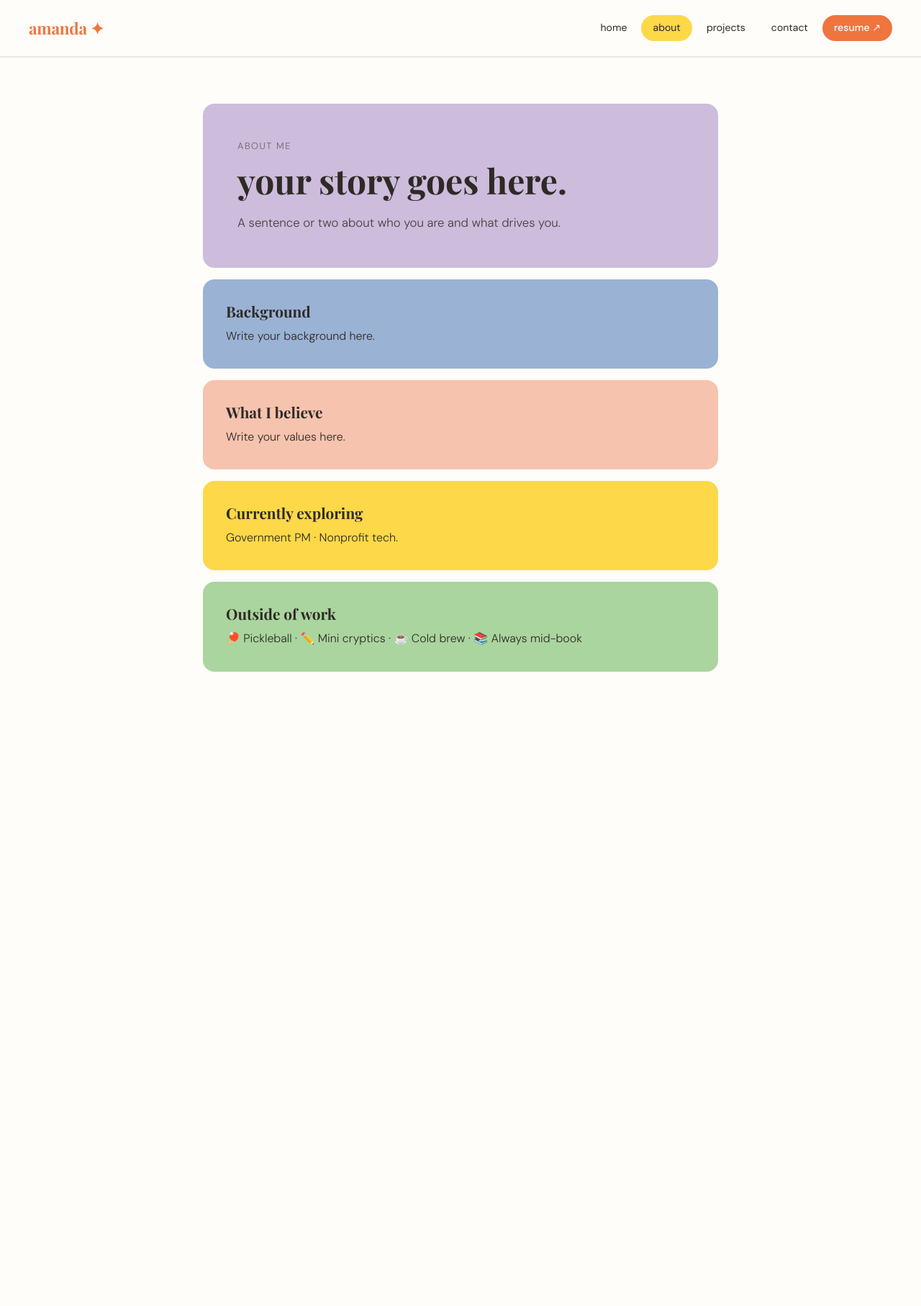
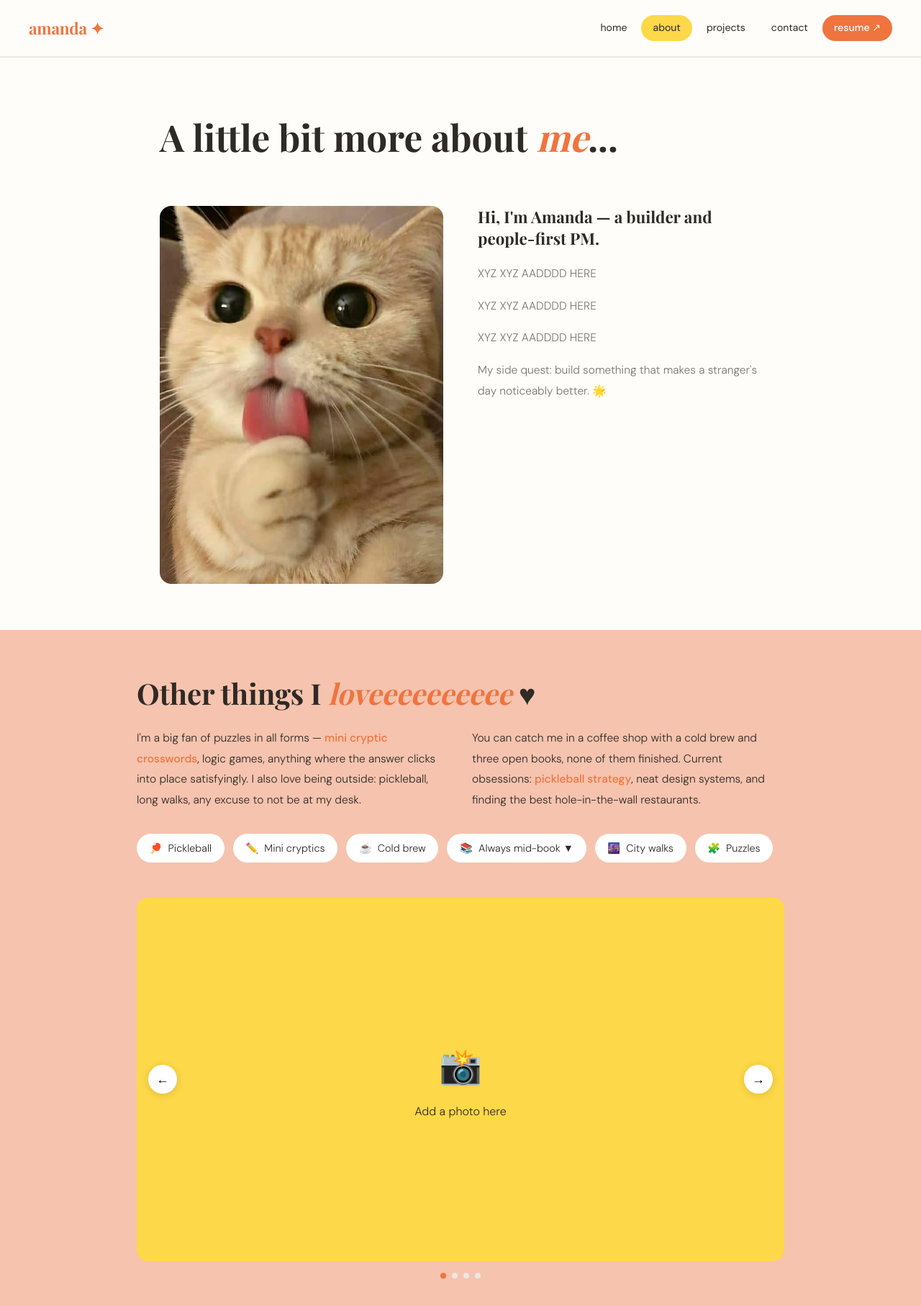
Before and after one commit to amandaminhuang/amandaminhuang.github.io, a React (Vite) app in the folder amanda-portfolio/: page /about in a window 1280 px wide. Shown: the top 1814 px of the page at 72% size. Before the commit the page ends 997 px from the top, so only its background shows below. Built offline with nearby package versions, Linux system fonts and the light colour scheme; a web font is replaced by a local one.

Commit message:
about update

```diff
--- a/amanda-portfolio/src/index.css
+++ b/amanda-portfolio/src/index.css
@@ -303,6 +303,271 @@ h1, h2, h3 { font-family: var(--font-serif); font-weight: 700; line-height: 1.2;
   flex-wrap: wrap;
 }
 
+/* ── ABOUT PAGE ── */
+.about-hero {
+  padding: 5rem 2rem 2rem;
+  max-width: 900px;
+  margin: 0 auto;
+}
+
+.about-hero-heading {
+  font-size: clamp(2rem, 5vw, 3.2rem);
+  font-weight: 700;
+  line-height: 1.2;
+  margin-bottom: 2rem;
+}
+
+.about-hero-heading em {
+  font-style: italic;
+  color: var(--orange);
+}
+
+.about-bio {
+  display: grid;
+  grid-template-columns: 1fr 1fr;
+  gap: 3rem;
+  align-items: start;
+  max-width: 900px;
+  margin: 0 auto;
+  padding: 0 2rem 4rem;
+}
+
+.about-photo {
+  width: 100%;
+  aspect-ratio: 3/4;
+  object-fit: cover;
+  border-radius: var(--radius);
+  display: block;
+}
+
+.about-photo-placeholder {
+  width: 100%;
+  aspect-ratio: 3/4;
+  background: var(--peach);
+  border-radius: var(--radius);
+  display: flex;
+  align-items: center;
+  justify-content: center;
+  font-size: 5rem;
+}
+
+.about-bio-text h2 {
+  font-size: 1.4rem;
+  margin-bottom: 1.25rem;
+  line-height: 1.35;
+}
+
+.about-bio-text p {
+  font-size: 0.97rem;
+  line-height: 1.85;
+  color: var(--muted);
+  margin-bottom: 1rem;
+}
+
+/* ── ABOUT LOVES ── */
+.about-loves {
+  background: var(--peach);
+  padding: 4rem 2rem;
+}
+
+.about-loves-inner {
+  max-width: 900px;
+  margin: 0 auto;
+}
+
+.about-loves h2 {
+  font-size: clamp(1.8rem, 4vw, 2.5rem);
+  margin-bottom: 0.5rem;
+}
+
+.about-loves h2 em {
+  font-style: italic;
+  color: var(--orange);
+}
+
+.about-loves-grid {
+  display: grid;
+  grid-template-columns: 1fr 1fr;
+  gap: 2rem;
+  margin: 1.5rem 0 2rem;
+}
+
+.about-loves-grid p {
+  font-size: 0.97rem;
+  line-height: 1.85;
+  color: var(--text);
+}
+
+.highlight { color: var(--orange); font-weight: 500; }
+
+.about-things {
+  display: flex;
+  gap: 0.75rem;
+  flex-wrap: wrap;
+  margin-bottom: 3rem;
+}
+
+.about-thing {
+  background: white;
+  border-radius: 100px;
+  padding: 0.5rem 1.1rem;
+  font-size: 0.9rem;
+  display: flex;
+  align-items: center;
+  gap: 0.5rem;
+  transition: transform 0.2s;
+  cursor: default;
+}
+.about-thing:hover { transform: translateY(-3px); }
+
+/* ── CAROUSEL ── */
+.carousel {
+  position: relative;
+  overflow: hidden;
+  border-radius: var(--radius);
+  max-width: 900px;
+  margin: 0 auto;
+}
+
+.carousel-track {
+  display: flex;
+  transition: transform 0.4s ease;
+}
+
+.carousel-slide {
+  min-width: 100%;
+  aspect-ratio: 16/9;
+  object-fit: cover;
+  border-radius: var(--radius);
+  background: var(--blue);
+  display: flex;
+  align-items: center;
+  justify-content: center;
+  font-size: 1rem;
+  color: var(--text);
+  padding: 2rem;
+  text-align: center;
+}
+
+.carousel-slide img {
+  width: 100%;
+  height: 100%;
+  object-fit: cover;
+  border-radius: var(--radius);
+}
+
+.carousel-btn {
+  position: absolute;
+  top: 50%;
+  transform: translateY(-50%);
+  background: white;
+  border: none;
+  border-radius: 50%;
+  width: 40px;
+  height: 40px;
+  font-size: 1.1rem;
+  cursor: pointer;
+  box-shadow: 0 2px 12px rgba(0,0,0,0.12);
+  display: flex;
+  align-items: center;
+  justify-content: center;
+  transition: transform 0.2s;
+  z-index: 10;
+}
+.carousel-btn:hover { transform: translateY(-50%) scale(1.1); }
+.carousel-btn--prev { left: 1rem; }
+.carousel-btn--next { right: 1rem; }
+
+.carousel-dots {
+  display: flex;
+  justify-content: center;
+  gap: 0.5rem;
+  margin-top: 1rem;
+}
+
+.carousel-dot {
+  width: 8px;
+  height: 8px;
+  border-radius: 50%;
+  background: var(--border);
+  border: none;
+  cursor: pointer;
+  transition: background 0.2s;
+  padding: 0;
+}
+.carousel-dot--active { background: var(--orange); }
+
+@media (max-width: 700px) {
+  .about-bio { grid-template-columns: 1fr; }
+  .about-loves-grid { grid-template-columns: 1fr; }
+}
+
+/* ── BOOK EASTER EGG ── */
+.easter-egg-wrap {
+  position: relative;
+  display: inline-block;
+}
+
+.book-popover {
+  position: absolute;
+  bottom: calc(100% + 12px);
+  left: 50%;
+  transform: translateX(-50%);
+  background: white;
+  border-radius: var(--radius);
+  padding: 1.25rem;
+  width: 260px;
+  box-shadow: 0 8px 32px rgba(0,0,0,0.12);
+  z-index: 200;
+  animation: pop-in 0.2s ease;
+}
+
+.book-popover::after {
+  content: '';
+  position: absolute;
+  top: 100%;
+  left: 50%;
+  transform: translateX(-50%);
+  border: 8px solid transparent;
+  border-top-color: white;
+}
+
+.book-popover h4 {
+  font-family: var(--font-serif);
+  font-size: 0.95rem;
+  margin-bottom: 0.75rem;
+  color: var(--text);
+}
+
+.book-list {
+  list-style: none;
+  display: flex;
+  flex-direction: column;
+  gap: 0.5rem;
+}
+
+.book-list li {
+  font-size: 0.85rem;
+  color: var(--muted);
+  display: flex;
+  align-items: flex-start;
+  gap: 0.5rem;
+  line-height: 1.4;
+}
+
+.book-list li::before {
+  content: '📖';
+  font-size: 0.8rem;
+  flex-shrink: 0;
+  margin-top: 0.1rem;
+}
+
+@keyframes pop-in {
+  from { opacity: 0; transform: translateX(-50%) translateY(6px); }
+  to   { opacity: 1; transform: translateX(-50%) translateY(0); }
+}
+
+
 /* ── RESPONSIVE ── */
 @media (max-width: 600px) {
   .nav { padding: 1rem 1.25rem; }
--- a/amanda-portfolio/src/pages/about.jsx
+++ b/amanda-portfolio/src/pages/about.jsx
@@ -1,26 +1,163 @@
-const SECTIONS = [
-  { heading: 'Background',         body: 'Write your background here.',    color: 'blue'   },
-  { heading: 'What I believe',     body: 'Write your values here.',        color: 'peach'  },
-  { heading: 'Currently exploring',body: 'Government PM · Nonprofit tech.', color: 'yellow' },
-  { heading: 'Outside of work',    body: '🏓 Pickleball · ✏️ Mini cryptics · ☕ Cold brew · 📚 Always mid-book', color: 'green' },
+import { useState } from 'react'
+
+const SLIDES = [
+  { type: 'placeholder', bg: 'var(--yellow)', emoji: '📸', caption: 'Add a photo here' },
+  { type: 'placeholder', bg: 'var(--blue)',   emoji: '🏓', caption: 'Pickleball adventures' },
+  { type: 'placeholder', bg: 'var(--green)',  emoji: '☕', caption: 'Cold brew research' },
+  { type: 'placeholder', bg: 'var(--purple)', emoji: '✏️', caption: 'Cryptic crossword mode' },
 ]
 
+const BOOKS = [
+  'The Design of Everyday Things — Don Norman',
+  'Thinking in Systems — Donella Meadows',
+  'Invisible Women — Caroline Criado Perez',
+  'The Mom Test — Rob Fitzpatrick',
+  'How Big Things Get Done — Bent Flyvbjerg',
+]
+
+const THINGS = [
+  { emoji: '🏓', label: 'Pickleball',      easter: false },
+  { emoji: '✏️', label: 'Mini cryptics',   easter: false },
+  { emoji: '☕', label: 'Cold brew',        easter: false },
+  { emoji: '📚', label: 'Always mid-book', easter: true  },
+  { emoji: '🌆', label: 'City walks',      easter: false },
+  { emoji: '🧩', label: 'Puzzles',         easter: false },
+]
+
+function Carousel() {
+  const [current, setCurrent] = useState(0)
+  const prev = () => setCurrent(i => (i - 1 + SLIDES.length) % SLIDES.length)
+  const next = () => setCurrent(i => (i + 1) % SLIDES.length)
+
+  return (
+    <div>
+      <div className="carousel">
+        <div
+          className="carousel-track"
+          style={{ transform: `translateX(-${current * 100}%)` }}
+        >
+          {SLIDES.map((slide, i) => (
+            <div
+              key={i}
+              className="carousel-slide"
+              style={{ background: slide.type === 'placeholder' ? slide.bg : undefined }}
+            >
+              {slide.type === 'image'
+                ? <img src={slide.src} alt={slide.caption} />
+                : <div>
+                    <div style={{ fontSize: '3rem', marginBottom: '0.5rem' }}>{slide.emoji}</div>
+                    <p>{slide.caption}</p>
+                  </div>
+              }
+            </div>
+          ))}
+        </div>
+        <button className="carousel-btn carousel-btn--prev" onClick={prev}>←</button>
+        <button className="carousel-btn carousel-btn--next" onClick={next}>→</button>
+      </div>
+      <div className="carousel-dots">
+        {SLIDES.map((_, i) => (
+          <button
+            key={i}
+            className={`carousel-dot ${i === current ? 'carousel-dot--active' : ''}`}
+            onClick={() => setCurrent(i)}
+          />
+        ))}
+      </div>
+    </div>
+  )
+}
+
 export default function About() {
+  const [booksOpen, setBooksOpen] = useState(false)
+
   return (
-    <main className="page">
+    <main>
 
-      <div className="card card--lg card--purple">
-        <p className="eyebrow">about me</p>
-        <h1 className="title-lg">your story goes here.</h1>
-        <p className="subtitle">A sentence or two about who you are and what drives you.</p>
+      <div className="about-hero">
+        <h1 className="about-hero-heading">
+          A little bit more about <em>me</em>...
+        </h1>
       </div>
 
-      {SECTIONS.map(sec => (
-        <div key={sec.heading} className={`card card--${sec.color}`}>
-          <h2 className="title-md">{sec.heading}</h2>
-          <p>{sec.body}</p>
+      <div className="about-bio">
+        <img src="/photo.jpg" alt="Amanda" className="about-photo" />
+        <div className="about-bio-text">
+          <h2>Hi, I'm Amanda — a builder and people-first PM.</h2>
+          <p>
+            XYZ XYZ
+
+            AADDDD HERE
+          </p>
+          <p>
+            XYZ XYZ
+
+            AADDDD HERE
+          </p>
+          <p>
+            XYZ XYZ
+
+            AADDDD HERE
+          </p>
+          <p>My side quest: build something that makes a stranger's day noticeably better. 🌟</p>
         </div>
-      ))}
+      </div>
+
+      <div className="about-loves">
+        <div className="about-loves-inner">
+          <h2>Other things I <em>loveeeeeeeeee</em> ♥</h2>
+
+          <div className="about-loves-grid">
+            <p>
+              I'm a big fan of puzzles in all forms —{' '}
+              <span className="highlight">mini cryptic crosswords</span>, logic games,
+              anything where the answer clicks into place satisfyingly. I also love
+              being outside: pickleball, long walks, any excuse to not be at my desk.
+            </p>
+            <p>
+              You can catch me in a coffee shop with a cold brew and three open books,
+              none of them finished. Current obsessions:{' '}
+              <span className="highlight">pickleball strategy</span>, neat design
+              systems, and finding the best hole-in-the-wall restaurants.
+            </p>
+          </div>
+
+          <div className="about-things">
+            {THINGS.map(t => (
+              t.easter ? (
+                <div key={t.label} className="easter-egg-wrap">
+                  <div
+                    className="about-thing"
+                    onClick={() => setBooksOpen(o => !o)}
+                    style={{ cursor: 'pointer', background: booksOpen ? 'var(--yellow)' : 'white' }}
+                  >
+                    <span>{t.emoji}</span>
+                    {t.label} {booksOpen ? '▲' : '▼'}
+                  </div>
+
+                  {booksOpen && (
+                    <div className="book-popover">
+                      <h4>📚 currently on my shelf</h4>
+                      <ul className="book-list">
+                        {BOOKS.map(book => (
+                          <li key={book}>{book}</li>
+                        ))}
+                      </ul>
+                    </div>
+                  )}
+                </div>
+              ) : (
+                <div key={t.label} className="about-thing">
+                  <span>{t.emoji}</span>
+                  {t.label}
+                </div>
+              )
+            ))}
+          </div>
+
+          <Carousel />
+        </div>
+      </div>
 
     </main>
   )
```
Also changed, not shown: amanda-portfolio/public/photo.jpg (added).
